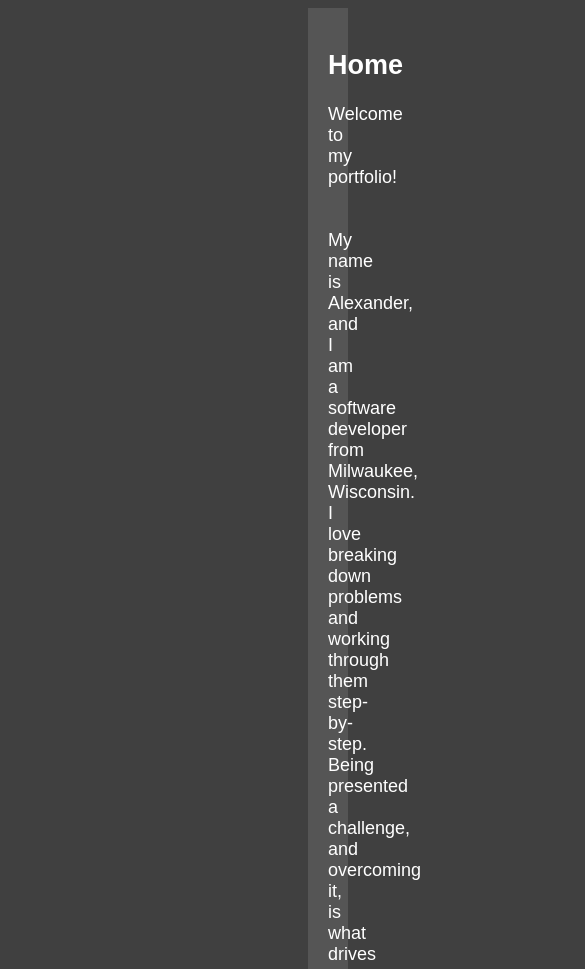
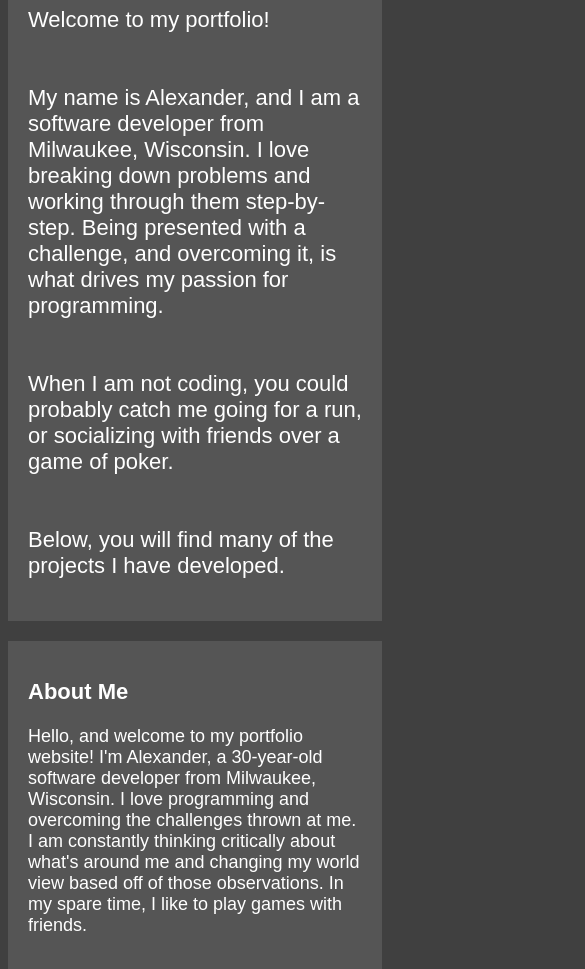
Before and after one commit to almessier/almessier.github.io, a plain HTML site: page index.html in a window 390 px wide. Shown: the part 528-1497 px from the top of the page, 585 px wide, since content can reach past the window. Drawn offline with Linux system fonts and the light colour scheme.

Commit message:
Added multiple @media properties to styles.css to handle smaller window sizes.

```diff
--- a/index.html
+++ b/index.html
@@ -21,26 +21,38 @@
   <section id='container'>
     <div id='home'>
       <h2>Home</h2>
-      <p>Welcome to my portfolio! <br>
+      <p>Welcome to my portfolio!
+        <br>
         <br>
         <br>
         My name is Alexander, and I am a software developer from Milwaukee, Wisconsin. I love breaking down problems and
-        working through them step-by-step. Being presented a challenge, and overcoming it, is what drives my passion for
-        programming.
+        working through them step-by-step. Being presented with a challenge, and overcoming it, is what drives my
+        passion for programming.
         <br>
         <br>
         <br>
-        Below, you will find many projects I have developed.<br>
+        When I am not coding, you could probably catch me going for a run, or socializing with friends over a game of
+        poker.
+        <br>
+        <br>
+        <br>
+        Below, you will find many of the projects I have developed.
       </p>
     </div>
 
     <div id='about-me'>
-      <h2>About Me</h2>
-      <img id='me' src='images/me.jpg' alt='Alexander Messier'>
-      <p>Hello, and welcome to my portfolio website! I'm Alexander, a 30-year-old software developer from Milwaukee,
+      <div id='about-pic-div'>
+        <img id='me' src='images/me.jpg' alt='Alexander Messier'>
+      </div>
+      <p id='about-txt-p'>
+        <span id='about-txt-span'>About Me</span><br>
+        <br>
+        Hello, and welcome to my portfolio website! I'm Alexander, a 30-year-old software developer
+        from Milwaukee,
         Wisconsin. I love programming and overcoming the challenges thrown at me. I am constantly thinking critically
         about what's around me and changing my world view based off of those observations. In my spare time, I like to
-        play games with friends.</p>
+        play games with friends.
+      </p>
     </div>
   </section>
 
@@ -75,7 +87,7 @@
       Name: <input id='name' type='text' name='name'><br>
       Email: <input id='email' type='text' name='email'><br>
       Message: <input id='message' type='text' name='message'><br>
-      <input type='button' value='Submit'>
+      <input id='submit' type='button' value='Submit'>
     </form>
   </footer>
 </body>
--- a/styles/styles.css
+++ b/styles/styles.css
@@ -36,8 +36,7 @@ section, footer {
 }
 
 .placeholder {
-    height: 200px;
-    width: 1000px;
+    width: 100%;
 }
 
 .project {
@@ -49,27 +48,22 @@ section, footer {
 #container {
     margin-left: 300px;
     margin-right: 300px;
-}
-
-#container:after {
-    content: "";
-    display: table;
-    clear: both
+    display: grid;
+    grid-template-columns: 3fr 1fr;
 }
 
 #home {
     float: left;
     background-color: #555555;
-    width: 67.5%;
     padding: 20px;
     margin-top: 20px;
-    font-size: 18px;
+    margin-right: 20px;
+    font-size:22px;
 }
 
 #about-me {
     float: right;
     background-color: #555555;
-    width: 25%;
     padding: 20px;
     margin-top: 20px;
     font-size: 16px;
@@ -82,13 +76,96 @@ section, footer {
 }
 
 #me {
-    height: 350px;
-    width: 250px;
+    width: 100%;
 }
 
 #name {
-    margin-left: 3px;
+    margin-left: 22px;
 }
+
+#email {
+    margin-left: 26px;
+}
+
 #message {
     height: 50px;
 }
+
+#about-txt-span {
+    font-weight: bold;
+    font-size: 22px;
+}
+
+@media screen and (max-width: 1700px) {
+    nav, section, footer {
+        margin-left: 200px;
+        margin-right: 200px;
+    }
+    #container {
+        margin-left: 200px;
+        margin-right: 200px;
+    }
+}
+
+@media screen and (max-width: 1500px) {
+    nav, section, footer {
+        margin-left: 100px;
+        margin-right: 100px;
+    }
+    #container {
+        margin-left: 100px;
+        margin-right: 100px;
+    }
+}
+
+@media screen and (max-width: 1000px) {
+    nav, section, footer {
+        margin-left: 0px;
+        margin-right: 0px;
+    }
+    #container {
+        margin-left: 0px;
+        margin-right: 0px;
+        display: grid;
+        grid-template-columns: 1fr;
+    }
+
+    #home {
+        margin-right: 0px;
+    }
+
+    #me {
+        width: 100%;
+    }
+
+    #about-me {
+        display: grid;
+        grid-template-columns: 1fr 4fr;
+    }
+
+    #about-txt-p {
+        font-size: 22px;
+    }
+}
+
+@media screen and (max-width: 850px) {
+    #about-txt-p {
+        font-size: 20px;
+    }
+}
+
+@media screen and (max-width: 790px) {
+    #about-txt-p {
+        font-size: 18px;
+    }
+}
+
+@media (max-width:700px) {
+    img#me {
+        display: none;
+    }
+    #about-me {
+        display: grid;
+        grid-template-columns: 1fr;
+    }
+}
```
Also changed, not shown: images/placeholder.png.
